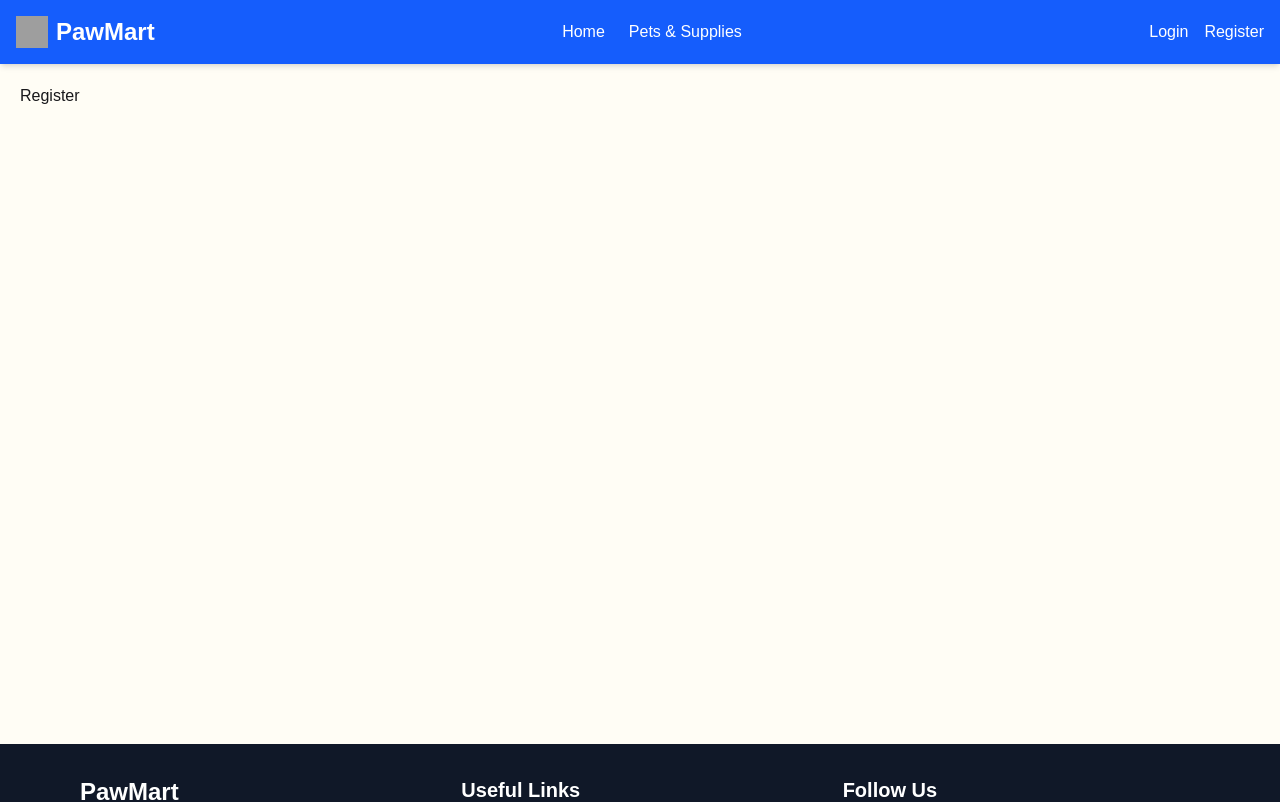
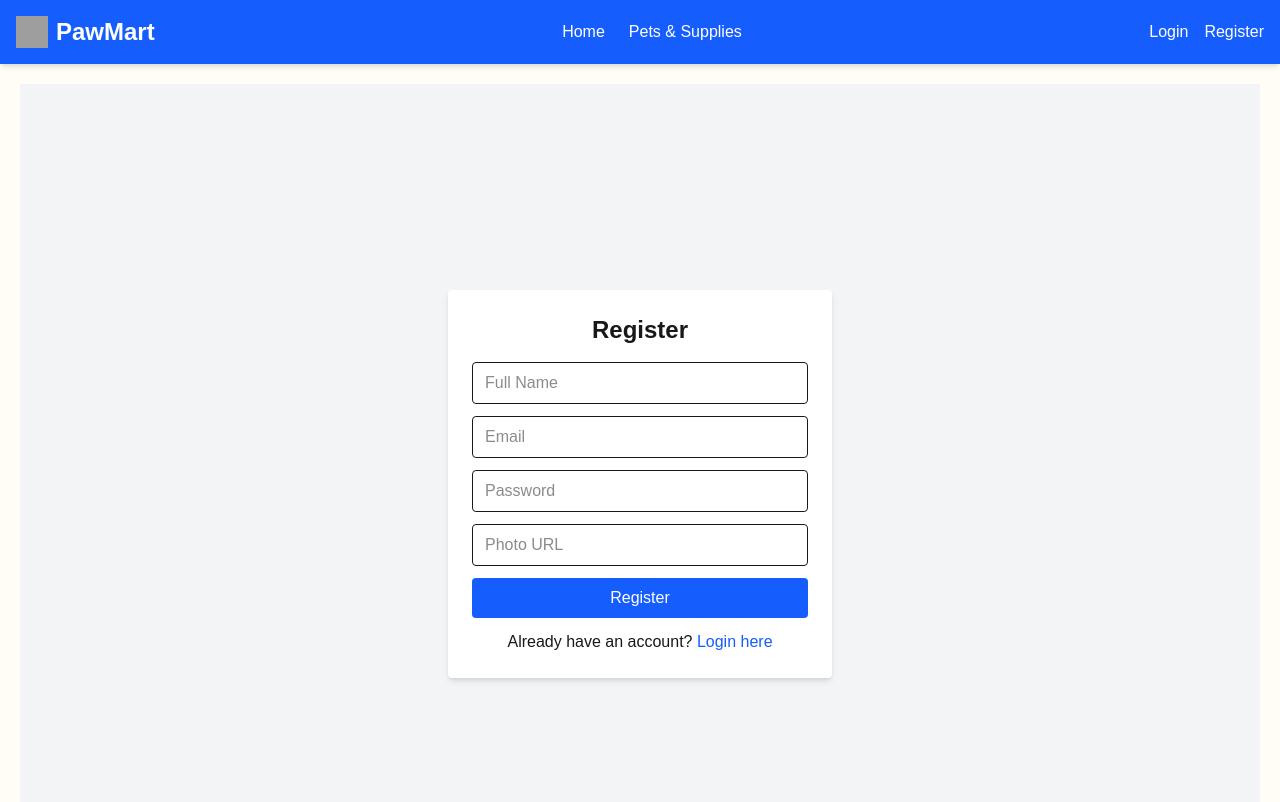
Before and after one commit to ghostarafat/assignment10-client, a React (Vite) app: page /register in a window 1280 px wide. Shown: the top 802 px of the page. Built offline with nearby package versions, Linux system fonts and the light colour scheme; no server answers; grey boxes are pictures that could not be loaded.

Commit message:
login and register fundamental added

```diff
--- a/package.json
+++ b/package.json
@@ -11,6 +11,7 @@
   },
   "dependencies": {
     "@tailwindcss/vite": "^4.1.17",
+    "axios": "^1.13.2",
     "firebase": "^12.5.0",
     "react": "^19.1.1",
     "react-dom": "^19.1.1",
--- a/src/firebase/firebase.config.js
+++ b/src/firebase/firebase.config.js
@@ -1,5 +1,6 @@
 // Import the functions you need from the SDKs you need
 import { initializeApp } from "firebase/app";
+import { getAuth } from "firebase/auth";
 // TODO: Add SDKs for Firebase products that you want to use
 // https://firebase.google.com/docs/web/setup#available-libraries
 
@@ -15,4 +16,7 @@ const firebaseConfig = {
 
 // Initialize Firebase
 const app = initializeApp(firebaseConfig);
+
+export const auth = getAuth(app);
+
 export default app;
--- a/src/main.jsx
+++ b/src/main.jsx
@@ -1,8 +1,8 @@
 import { StrictMode } from "react";
 import { createRoot } from "react-dom/client";
 import "./index.css";
-
 import { createBrowserRouter, RouterProvider } from "react-router-dom";
+import AuthProvider from "./providers/AuthProvider";
 import Layout from "./layout/Root";
 import Home from "./pages/Home";
 import Login from "./pages/Login";
@@ -24,6 +24,8 @@ const router = createBrowserRouter([
 
 createRoot(document.getElementById("root")).render(
   <StrictMode>
-    <RouterProvider router={router} />
+    <AuthProvider>
+      <RouterProvider router={router} />
+    </AuthProvider>
   </StrictMode>
 );
--- a/src/pages/Login.jsx
+++ b/src/pages/Login.jsx
@@ -1,9 +1,62 @@
-import React from "react";
+import React, { useContext, useState } from "react";
+import { Link, useNavigate } from "react-router-dom";
+import { AuthContext } from "../providers/AuthProvider";
+import { toast } from "react-hot-toast";
 
 const Login = () => {
+  const { loginUser } = useContext(AuthContext);
+  const navigate = useNavigate();
+
+  const [email, setEmail] = useState("");
+  const [password, setPassword] = useState("");
+
+  const handleSubmit = (e) => {
+    e.preventDefault();
+
+    loginUser(email, password)
+      .then(() => {
+        toast.success("Login successful!");
+        navigate("/");
+      })
+      .catch((error) => toast.error(error.message));
+  };
+
   return (
-    <div>
-      <h2>login</h2>
+    <div className="min-h-screen flex items-center justify-center bg-gray-100">
+      <form
+        onSubmit={handleSubmit}
+        className="bg-white p-6 rounded shadow-md w-full max-w-sm"
+      >
+        <h2 className="text-2xl font-bold mb-4 text-center">Login</h2>
+        <input
+          type="email"
+          placeholder="Email"
+          value={email}
+          onChange={(e) => setEmail(e.target.value)}
+          required
+          className="w-full mb-3 px-3 py-2 border rounded"
+        />
+        <input
+          type="password"
+          placeholder="Password"
+          value={password}
+          onChange={(e) => setPassword(e.target.value)}
+          required
+          className="w-full mb-3 px-3 py-2 border rounded"
+        />
+        <button
+          type="submit"
+          className="w-full bg-blue-600 text-white py-2 rounded hover:bg-blue-700 transition"
+        >
+          Login
+        </button>
+        <p className="mt-3 text-center">
+          Don't have an account?{" "}
+          <Link to="/register" className="text-blue-600 hover:underline">
+            Register here
+          </Link>
+        </p>
+      </form>
     </div>
   );
 };
--- a/src/pages/Register.jsx
+++ b/src/pages/Register.jsx
@@ -1,9 +1,92 @@
-import React from "react";
+import React, { useContext, useState } from "react";
+import { Link, useNavigate } from "react-router-dom";
+import { AuthContext } from "../providers/AuthProvider";
+import { toast } from "react-hot-toast";
 
 const Register = () => {
+  const { registerUser } = useContext(AuthContext);
+  const navigate = useNavigate();
+
+  const [name, setName] = useState("");
+  const [email, setEmail] = useState("");
+  const [password, setPassword] = useState("");
+  const [photoURL, setPhotoURL] = useState("");
+
+  const handleSubmit = (e) => {
+    e.preventDefault();
+
+    if (!/[A-Z]/.test(password)) {
+      toast.error("Password must contain at least 1 uppercase letter");
+      return;
+    }
+    if (!/[a-z]/.test(password)) {
+      toast.error("Password must contain at least 1 lowercase letter");
+      return;
+    }
+    if (password.length < 6) {
+      toast.error("Password must be at least 6 characters long");
+      return;
+    }
+
+    registerUser(email, password)
+      .then(() => {
+        toast.success("Registration successful!");
+        navigate("/");
+      })
+      .catch((error) => toast.error(error.message));
+  };
+
   return (
-    <div>
-      <h2>Register</h2>
+    <div className="min-h-screen flex items-center justify-center bg-gray-100">
+      <form
+        onSubmit={handleSubmit}
+        className="bg-white p-6 rounded shadow-md w-full max-w-sm"
+      >
+        <h2 className="text-2xl font-bold mb-4 text-center">Register</h2>
+        <input
+          type="text"
+          placeholder="Full Name"
+          value={name}
+          onChange={(e) => setName(e.target.value)}
+          required
+          className="w-full mb-3 px-3 py-2 border rounded"
+        />
+        <input
+          type="email"
+          placeholder="Email"
+          value={email}
+          onChange={(e) => setEmail(e.target.value)}
+          required
+          className="w-full mb-3 px-3 py-2 border rounded"
+        />
+        <input
+          type="password"
+          placeholder="Password"
+          value={password}
+          onChange={(e) => setPassword(e.target.value)}
+          required
+          className="w-full mb-3 px-3 py-2 border rounded"
+        />
+        <input
+          type="text"
+          placeholder="Photo URL"
+          value={photoURL}
+          onChange={(e) => setPhotoURL(e.target.value)}
+          className="w-full mb-3 px-3 py-2 border rounded"
+        />
+        <button
+          type="submit"
+          className="w-full bg-blue-600 text-white py-2 rounded hover:bg-blue-700 transition"
+        >
+          Register
+        </button>
+        <p className="mt-3 text-center">
+          Already have an account?{" "}
+          <Link to="/login" className="text-blue-600 hover:underline">
+            Login here
+          </Link>
+        </p>
+      </form>
     </div>
   );
 };
--- a/src/provider/AuthProvider.jsx
+++ /dev/null
@@ -1,7 +0,0 @@
-import React from "react";
-
-const AuthProvider = () => {
-  return <div></div>;
-};
-
-export default AuthProvider;
--- /dev/null
+++ b/src/providers/AuthProvider.jsx
@@ -0,0 +1,47 @@
+import React, { createContext, useEffect, useState } from "react";
+import {
+  getAuth,
+  onAuthStateChanged,
+  signInWithEmailAndPassword,
+  createUserWithEmailAndPassword,
+  signOut,
+} from "firebase/auth";
+import app from "../firebase/firebase.config";
+
+export const AuthContext = createContext(null);
+const auth = getAuth(app);
+
+const AuthProvider = ({ children }) => {
+  const [user, setUser] = useState(null);
+  const [loading, setLoading] = useState(true);
+
+  const registerUser = (email, password) => {
+    setLoading(true);
+    return createUserWithEmailAndPassword(auth, email, password);
+  };
+
+  const loginUser = (email, password) => {
+    setLoading(true);
+    return signInWithEmailAndPassword(auth, email, password);
+  };
+
+  const logoutUser = () => {
+    setLoading(true);
+    return signOut(auth);
+  };
+
+  useEffect(() => {
+    const unsubscribe = onAuthStateChanged(auth, (currentUser) => {
+      setUser(currentUser);
+      setLoading(false);
+    });
+    return () => unsubscribe();
+  }, []);
+
+  const authInfo = { user, loading, registerUser, loginUser, logoutUser };
+  return (
+    <AuthContext.Provider value={authInfo}>{children}</AuthContext.Provider>
+  );
+};
+
+export default AuthProvider;
```
Also changed, not shown: src/components/Navbar.jsx (+30 -9 lines), 1 other file (tests, documents, lock files or other folders).
